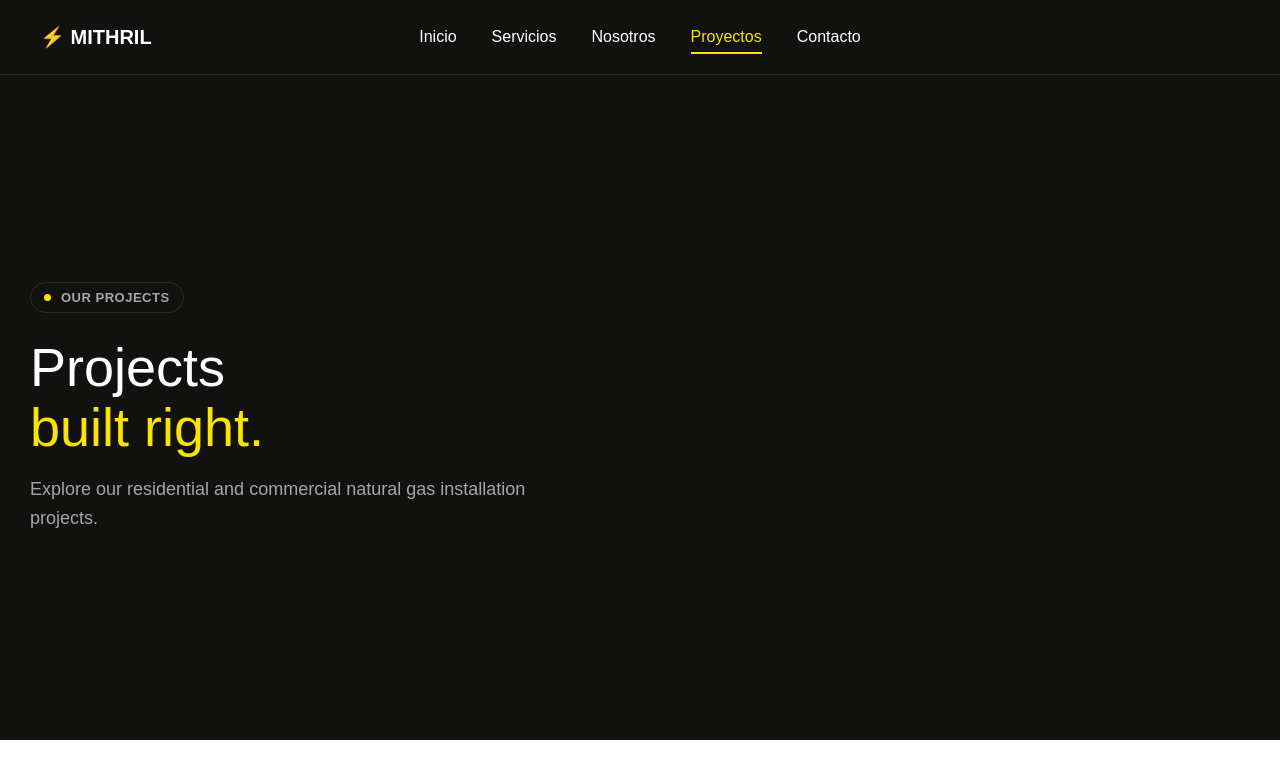
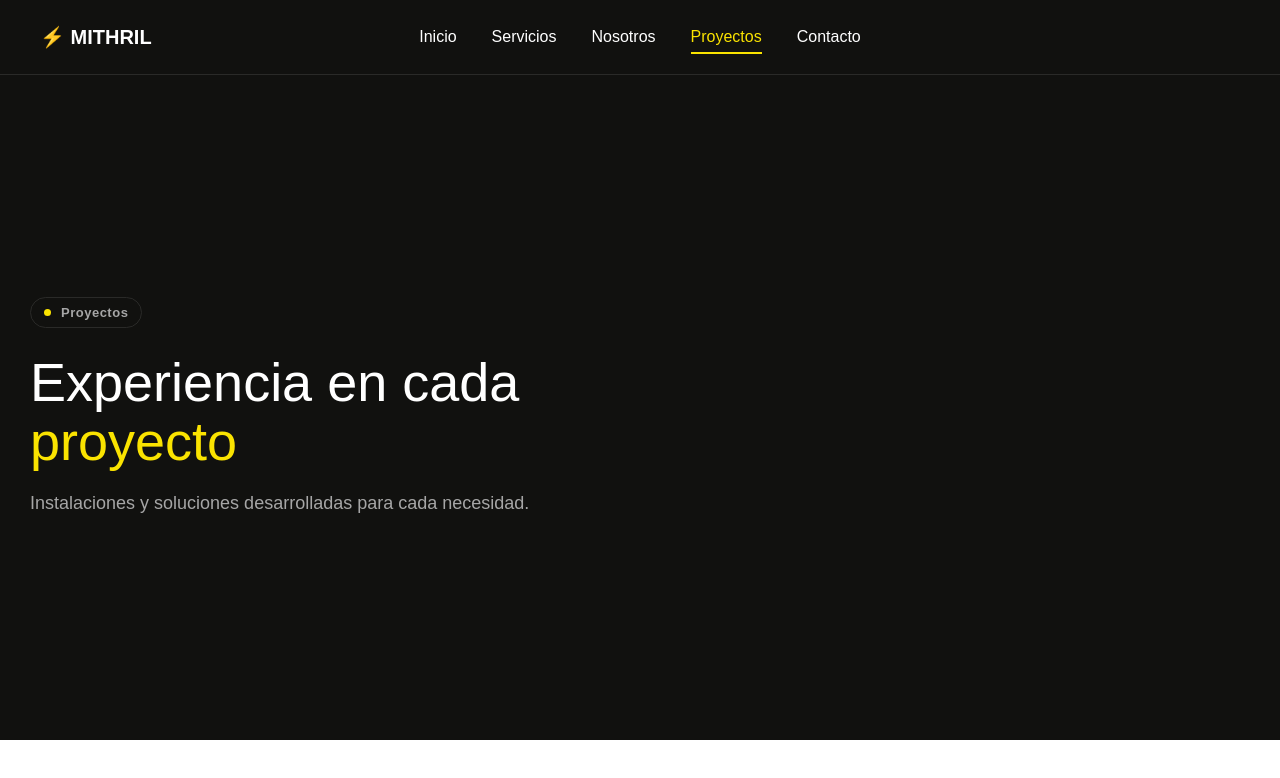
Before and after one commit to Agl-David/website-mithril, a React (Vite) app: page /proyectos in a window 1280 px wide. Shown: the top 778 px of the page. Built offline with nearby package versions, Linux system fonts and the light colour scheme.

Commit message:
agregando texto a las pages

```diff
--- a/src/pages/Contacto/Contacto.jsx
+++ b/src/pages/Contacto/Contacto.jsx
@@ -4,10 +4,10 @@ const Contacto = () => {
   return (
     <>
       <PageHeader
-        label="CONTACT"
-        title="Let's talk"
-        highlight="about your project."
-        description="Tell us what you need and we will help you find the right solution for your natural gas installation."
+        label="Contacto"
+        title="Contáctanos y solicita tu"
+        highlight="cotización"
+        description="Estamos disponibles para brindarte asesoramiento y ayudarte a encontrar la solución adecuada."
       />
     </>
   );
--- a/src/pages/Inicio/Inicio.jsx
+++ b/src/pages/Inicio/Inicio.jsx
@@ -1,8 +1,16 @@
+import PageHeader from "../../components/PageHeader/PageHeader";
 
 const Inicio = () => {
   return (
-    <div>Page Inicio</div>
-  )
-}
+    <>
+      <PageHeader
+        label="Inicio"
+        title="Empresa Instaladora de"
+        highlight="Gas Natural"
+        description="Diseño, instalación y asesoramiento para proyectos residenciales, comerciales e industriales."
+      />
+    </>
+  );
+};
 
-export default Inicio
+export default Inicio;
--- a/src/pages/Nosotros/Nosotros.jsx
+++ b/src/pages/Nosotros/Nosotros.jsx
@@ -4,10 +4,10 @@ const Nosotros = () => {
   return (
     <>
       <PageHeader
-        label="SOBRE NOSOTROS"
-        title="Built on"
-        highlight="trust and quality."
-        description="We provide reliable natural gas installation services with a focus on safety, precision, and professional work."
+        label="Nosotros"
+        title="Experiencia y conocimiento"
+        highlight="técnico"
+        description="Somos una empresa especializada en instalaciones de Gas Natural para los sectores residencial, comercial e industrial. Brindamos asesoramiento técnico y soluciones adaptadas a las necesidades de cada proyecto, con experiencia y compromiso."
       />
     </>
   );
--- a/src/pages/Proyectos/Proyectos.jsx
+++ b/src/pages/Proyectos/Proyectos.jsx
@@ -4,10 +4,10 @@ const Proyectos = () => {
   return (
     <>
       <PageHeader
-        label="OUR PROJECTS"
-        title="Projects"
-        highlight="built right."
-        description="Explore our residential and commercial natural gas installation projects."
+        label="Proyectos"
+        title="Experiencia en cada"
+        highlight="proyecto"
+        description="Instalaciones y soluciones desarrolladas para cada necesidad."
       />
     </>
   );
--- a/src/pages/Servicios/Servicios.jsx
+++ b/src/pages/Servicios/Servicios.jsx
@@ -4,10 +4,10 @@ const Servicios = () => {
   return (
     <>
       <PageHeader
-        label="OUR SERVICES"
-        title="Every job,"
-        highlight="quoted upfront."
-        description="Six core services, one standard: tidy work, honest pricing, and a workmanship guarantee on everything we touch."
+        label="Servicios"
+        title="Soluciones en Gas Natural para cada"
+        highlight=" proyecto"
+        description="Ofrecemos soluciones técnicas para instalaciones nuevas, ampliaciones, modificaciones y proyectos de Gas Natural."
       />
     </>
   );
```
